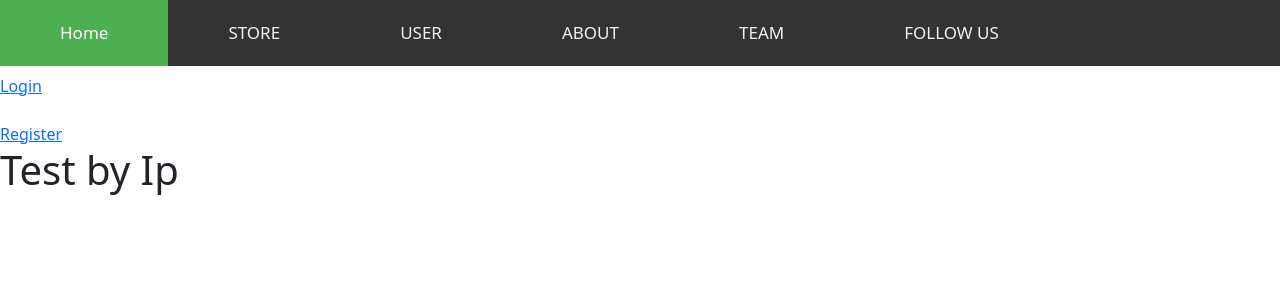
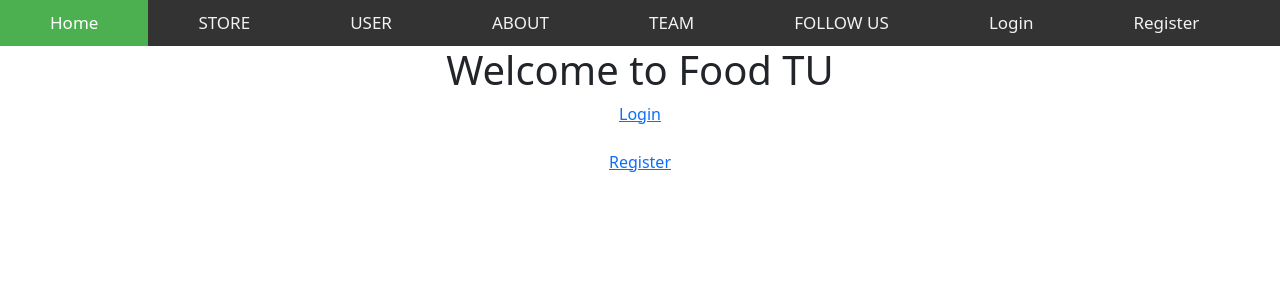
Before and after one commit to siny2000/food-tu-project, a Vue app: page / in a window 1280 px wide. Shown: the top 300 px of the page. Built offline with nearby package versions, Linux system fonts and the light colour scheme.

Commit message:
edit home page and add login and register to navbar

```diff
--- a/src/App.vue
+++ b/src/App.vue
@@ -9,6 +9,8 @@
       <router-link to="/About">ABOUT</router-link>
       <router-link to="/Team">TEAM</router-link>
       <router-link to="/FollowUs">FOLLOW US</router-link>
+      <router-link to="/Login">Login</router-link>
+      <router-link to="/Register">Register</router-link>
     </div>
 
 
@@ -36,7 +38,7 @@ export default {
   text-align: center;
   text-decoration: none;
   font-size: 17px;
-  padding: 20px 60px;
+  padding: 10px 50px;
 }
 
 .topnav a:hover {
@@ -46,5 +48,6 @@ export default {
 .topnav a.active {
   background-color: #4CAF50;
   color: white;
+  margin: 60;
 }
 </style>
--- a/src/components/HelloWorld.vue
+++ b/src/components/HelloWorld.vue
@@ -1,15 +1,13 @@
 <template>
   <div class="main">
-    <h1>{{ msg }}</h1>
+    <h1 id="welcome">{{ msg }}</h1>
 
     <!-- เลือก login หรือ register -->
-    <div><router-link to="/Login">Login</router-link></div>
+    <div class="login"><router-link to="/Login">Login</router-link></div>
     <br>
-    <div><router-link to="/Register">Register</router-link></div>
+    <div class="register"><router-link to="/Register">Register</router-link></div>
 
     <!-- ปล. มันยังเป็นแค่ลิ้งค์ ถ้าว่างก็หาวิธีใส่ปุ่มให้หน่อยนะ -->
-
-    <h1>Test by Ip</h1>
   </div>
 </template>
 
@@ -18,11 +16,15 @@ export default {
   name: 'HelloWorld',
   data () {
     return {
-      msg: ' '
+      msg: 'Welcome to Food TU '
     }
   }
 }
 </script>
 
 <style scoped>
+.main {
+    text-align: center;
+
+}
 </style>
```
